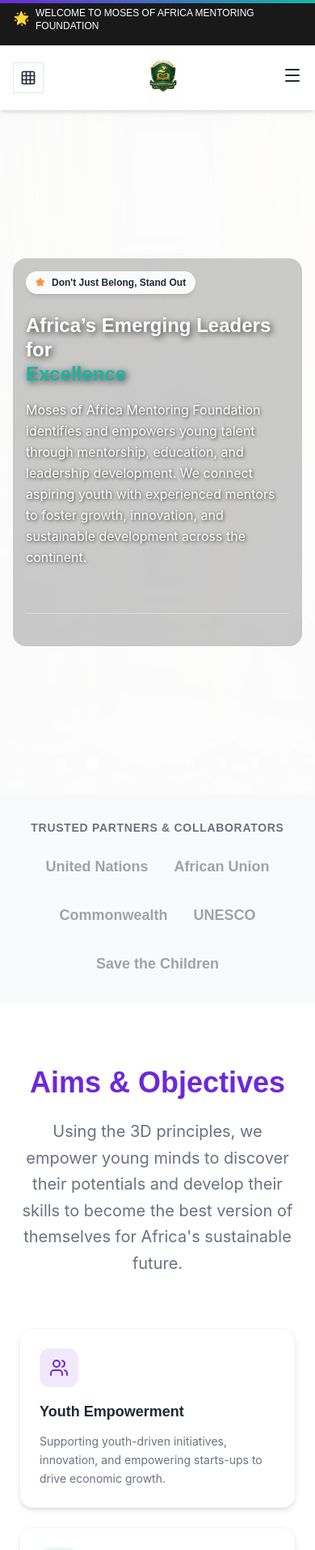
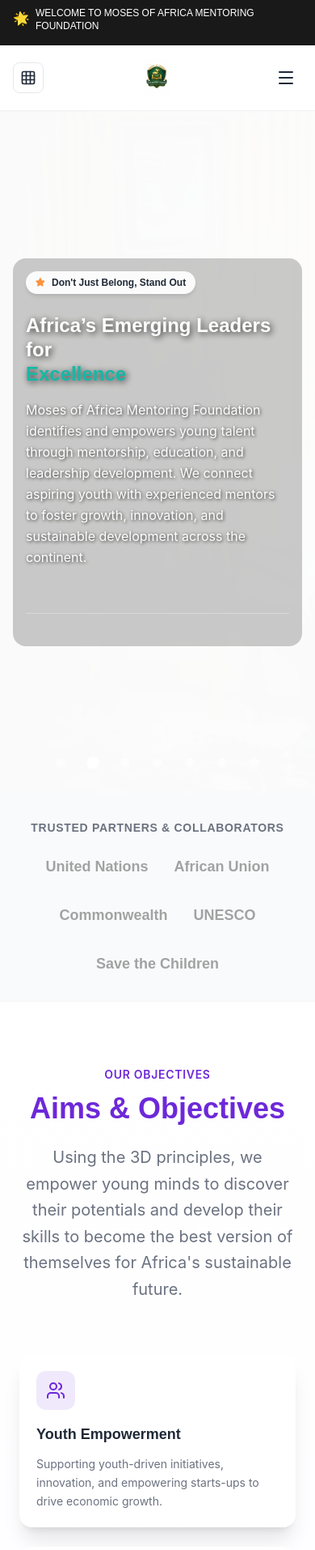
Before and after one commit to YongoDavid/MOA-Foundation, a React (Create React App) app: page / in a window 390 px wide. Shown: the top 1914 px of the page at 81% size. Built offline with nearby package versions, Linux system fonts and the light colour scheme.

Commit message:
Optimization 3

```diff
--- a/src/components/AboutSection.js
+++ b/src/components/AboutSection.js
@@ -85,14 +85,19 @@
       <div className="max-w-7xl mx-auto px-6">
 
         {/* Section Heading */}
+        {/* Section Heading */}
         <motion.div
           initial={{ opacity: 0, y: 30 }}
           animate={isInView ? { opacity: 1, y: 0 } : { opacity: 0, y: 30 }}
           transition={{ duration: 0.8 }}
           className="text-center mb-16"
         >
-          {/* <h2 className="text-sm font-bold text-teal tracking-widest uppercase mb-2">Who We Are</h2> */}
-          {/* <h3 className="text-3xl md:text-4xl font-heading font-bold text-royal-purple">Our Mission & Vision</h3> */}
+          <span className="text-royal-purple font-semibold tracking-wider uppercase text-sm mb-3 block">
+            WHO WE ARE
+          </span>
+          <h2 className="text-3xl md:text-5xl font-heading font-bold text-dark-navy mb-6 leading-tight">
+            Empowering Africa's Future Leaders
+          </h2>
         </motion.div>
 
         <div className="grid grid-cols-1 lg:grid-cols-2 gap-16 items-start">
--- a/src/components/CTASection.js
+++ b/src/components/CTASection.js
@@ -41,9 +41,12 @@
                     initial={{ opacity: 0, y: 20 }}
                     whileInView={{ opacity: 1, y: 0 }}
                     viewport={{ once: true }}
-                    className="text-center mb-16"
+                    className="text-center mb-10 md:mb-16"
                 >
-                    <h2 className="text-4xl md:text-5xl font-heading font-bold text-dark-navy mb-6">
+                    <span className="text-royal-purple font-semibold tracking-wider uppercase text-sm mb-3 block">
+                        JOIN THE MOVEMENT
+                    </span>
+                    <h2 className="text-3xl md:text-5xl font-heading font-bold text-dark-navy mb-6">
                         Get Involved
                     </h2>
                     <p className="text-xl font-sans text-medium-gray max-w-2xl mx-auto">
@@ -51,32 +54,35 @@
                     </p>
                 </motion.div>
 
-                <div className="grid grid-cols-1 md:grid-cols-3 gap-8">
+                <div className="flex overflow-x-auto snap-x snap-mandatory gap-4 pb-8 -mx-6 px-6 md:grid md:grid-cols-3 md:gap-8 md:mx-auto md:px-0 md:pb-0 scrollbar-hide">
                     {cards.map((card, index) => {
                         const Icon = card.icon
                         return (
                             <motion.div
                                 key={index}
-                                initial={{ opacity: 0, y: 20 }}
-                                whileInView={{ opacity: 1, y: 0 }}
+                                initial={{ opacity: 0, y: 20, scale: 0.9 }}
+                                whileInView={{ opacity: 1, y: 0, scale: 1 }}
                                 viewport={{ once: true }}
                                 transition={{ delay: index * 0.1 }}
                                 whileHover={{ y: -5 }}
-                                className={`rounded-3xl p-6 md:p-8 bg-gradient-to-br ${card.gradient} border border-gray-100 shadow-soft hover:shadow-xl transition-all duration-300 flex flex-col items-center text-center group`}
+                                className={`min-w-[85vw] md:min-w-0 snap-center rounded-3xl p-6 md:p-8 bg-white/80 backdrop-blur-md border border-white/20 shadow-xl hover:shadow-2xl transition-all duration-300 flex flex-col items-center text-center group relative overflow-hidden`}
                             >
-                                <div className={`w-14 h-14 md:w-16 md:h-16 rounded-2xl flex items-center justify-center mb-5 md:mb-6 bg-white shadow-sm group-hover:scale-110 transition-transform duration-300`}>
+                                {/* Subtle gradient overlay to keep branding colors */}
+                                <div className={`absolute inset-0 bg-gradient-to-br ${card.gradient} opacity-50`} />
+
+                                <div className={`relative z-10 w-14 h-14 md:w-16 md:h-16 rounded-2xl flex items-center justify-center mb-5 md:mb-6 bg-white shadow-sm group-hover:scale-110 transition-transform duration-300`}>
                                     <Icon className={`w-6 h-6 md:w-8 md:h-8 text-${card.color}`} />
                                 </div>
 
-                                <h3 className="text-xl md:text-2xl font-heading font-bold text-dark-navy mb-3 md:mb-4">
+                                <h3 className="relative z-10 text-xl md:text-2xl font-heading font-bold text-dark-navy mb-3 md:mb-4">
                                     {card.title}
                                 </h3>
 
-                                <p className="text-sm md:text-base text-medium-gray font-sans mb-6 md:mb-8 flex-grow">
+                                <p className="relative z-10 text-sm md:text-base text-medium-gray font-sans mb-6 md:mb-8 flex-grow">
                                     {card.description}
                                 </p>
 
-                                <motion.button whileTap={{ scale: 0.95 }} className={`w-full py-4 rounded-xl text-white font-heading font-semibold ${card.btnColor} flex items-center justify-center gap-2 transition-colors shadow-md`}>
+                                <motion.button whileTap={{ scale: 0.95 }} className={`relative z-10 w-full py-4 rounded-xl text-white font-heading font-semibold ${card.btnColor} flex items-center justify-center gap-2 transition-colors shadow-md`}>
                                     {card.action}
                                     <ArrowRight className="w-5 h-5" />
                                 </motion.button>
--- a/src/components/Header.js
+++ b/src/components/Header.js
@@ -33,17 +33,8 @@
 
   return (
     <>
-      {/* Top Info Bar (hidden on scroll) */}
-      <AnimatePresence>
-        {!scrolled && (
-          <motion.div
-            key="top-info"
-            initial={{ y: -50, opacity: 0 }}
-            animate={{ y: 0, opacity: 1 }}
-            exit={{ y: -50, opacity: 0 }}
-            transition={{ duration: 0.4 }}
-            className="bg-black/90 text-white py-2 px-4 sm:py-3 sm:px-6"
-          >
+      {/* Top Info Bar (scrolls away naturally) */}
+      <div className="bg-black/90 text-white py-2 px-4 sm:py-3 sm:px-6 transition-all duration-300 relative z-[60]">
         <div className="max-w-7xl mx-auto flex flex-col sm:flex-row items-center justify-between gap-2 sm:gap-0">
           <div className="flex items-center space-x-2">
             <motion.div animate={{ rotate: 360 }} transition={{ duration: 2, repeat: Number.POSITIVE_INFINITY }}>
@@ -76,23 +67,17 @@
             </div>
           </div>
         </div>
-          </motion.div>
-        )}
-      </AnimatePresence>
+      </div>
 
-      {/* Main Header (hidden on scroll) */}
-      <AnimatePresence>
-        {!scrolled && (
-          <motion.header
-            key="main-header"
-            initial={{ y: -100, opacity: 0 }}
-            animate={{ y: 0, opacity: 1 }}
-            exit={{ y: -100, opacity: 0 }}
-            transition={{ duration: 0.6, ease: "easeOut", delay: 0.1 }}
-            className={`sticky top-0 w-full z-50 transition-all duration-300 ${"bg-white shadow-soft"}`}
+      {/* Main Header (Sticky) */}
+      <header
+        className={`sticky top-0 w-full z-50 transition-all duration-300 ${scrolled
+          ? "bg-white/95 backdrop-blur-md shadow-sm h-16 md:h-20"
+          : "bg-white/90 backdrop-blur-md shadow-sm h-20 md:h-24"
+          }`}
       >
-            <div className="max-w-7xl mx-auto px-4 sm:px-6">
-              <div className="flex items-center justify-between h-20 md:h-24">
+        <div className="max-w-7xl mx-auto px-4 sm:px-6 h-full">
+          <div className="flex items-center justify-between h-full transition-all duration-300">
             {/* Left Icons (mobile: visible on left; desktop: ordered to the right) */}
             <div className="flex items-center space-x-3 order-1 md:order-3">
               <motion.button
@@ -102,7 +87,7 @@
                 whileHover={{ rotate: 90 }}
                 type="button"
                 onClick={() => setIsBookNowOpen(true)}
-                    className="flex items-center justify-center border border-light-gray hover:bg-gray-100 p-2"
+                className="flex items-center justify-center border border-light-gray hover:bg-gray-100 p-2 rounded-lg"
                 aria-label="Book Now"
               >
                 <Grid3X3 className="h-5 w-5 text-dark-gray" />
@@ -111,10 +96,9 @@
 
             {/* Logo (center on mobile, left on md+) */}
             <motion.div whileHover={{ scale: 1.05 }} className="order-2 md:order-1 flex-1 flex items-center justify-center md:justify-start">
-                  <motion.img src={Logo1} alt="MOA Logo" className="h-16 md:h-20 w-auto" style={{ objectFit: 'contain' }} />
+              <motion.img src={Logo1} alt="MOA Logo" className={`w-auto transition-all duration-300 ${scrolled ? 'h-10 md:h-16' : 'h-12 md:h-20'}`} style={{ objectFit: 'contain' }} />
               <motion.div className="ml-2 hidden md:flex flex-col">
                 <div className="text-sm md:text-base font-heading font-bold text-dark-navy">MOSES OF AFRICA MENTORING FOUNDATION</div>
-                    {/* <div className="text-xs md:text-sm font-poppins font-medium text-orange-accent">MOSES OF AFRICA MENTORING FOUNDATION</div> */}
               </motion.div>
             </motion.div>
 
@@ -133,18 +117,36 @@
                       }
                     }}
                     initial={{ opacity: 0, y: -20 }}
-                        animate={{ opacity: 1, y: 0 }}
+                    animate={{
+                      opacity: 1,
+                      y: 0,
+                      ...(isDonation ? {
+                        boxShadow: ["0 4px 6px -1px rgba(0, 0, 0, 0.1)", "0 10px 15px -3px rgba(109, 40, 217, 0.3)", "0 4px 6px -1px rgba(0, 0, 0, 0.1)"],
+                        scale: [1, 1.05, 1],
+                        transition: {
+                          scale: {
+                            duration: 2,
+                            repeat: Number.POSITIVE_INFINITY,
+                            repeatType: "reverse"
+                          },
+                          default: { duration: 0.6, delay: 0.05 * index }
+                        }
+                      } : {})
+                    }}
                     transition={{ duration: 0.6, delay: 0.05 * index }}
                     whileHover={isDonation ? { scale: 1.05 } : {
                       scale: 1.05,
                       color: "#6D28D9",
                     }}
-                        className={`font-heading font-medium text-sm transition-all duration-300 px-4 py-2 rounded-md ${isDonation
-                          ? "bg-royal-purple text-white shadow-md hover:bg-royal-purple/90 ml-4"
-                          : "text-dark-gray hover:text-royal-purple hover:bg-royal-purple/10"
+                    className={`font-heading font-medium text-sm transition-all duration-300 px-4 py-2 rounded-md relative group ${isDonation
+                      ? "bg-royal-purple text-white hover:bg-royal-purple/90 ml-4 border border-transparent"
+                      : "text-dark-gray hover:text-royal-purple"
                       }`}
                   >
                     {item.name}
+                    {!isDonation && (
+                      <span className="absolute bottom-0 left-0 w-0 h-0.5 bg-royal-purple transition-all duration-300 group-hover:w-full opacity-0 group-hover:opacity-100" />
+                    )}
                   </motion.a>
                 )
               })}
@@ -153,7 +155,7 @@
             {/* Hamburger (always on right) */}
             <div className="order-3 md:order-4">
               <motion.div whileTap={{ scale: 0.9 }}>
-                    <button type="button" className="lg:hidden" onClick={() => setIsMenuOpen(!isMenuOpen)}>
+                <button type="button" className="lg:hidden p-2" onClick={() => setIsMenuOpen(!isMenuOpen)}>
                   <AnimatePresence mode="wait">
                     {isMenuOpen ? (
                       <motion.div
@@ -190,7 +192,7 @@
                 animate={{ opacity: 1, height: "auto" }}
                 exit={{ opacity: 0, height: 0 }}
                 transition={{ duration: 0.3 }}
-                    className="lg:hidden py-4 border-t border-light-gray overflow-hidden"
+                className="lg:hidden py-6 border-t border-gray-100/50 overflow-hidden bg-white/95 backdrop-blur-md shadow-xl rounded-b-2xl absolute left-0 right-0 top-full px-6"
               >
                 <nav className="flex flex-col space-y-2">
                   {navItems.map((item, index) => (
@@ -257,9 +259,7 @@
             )}
           </AnimatePresence>
         </div>
-          </motion.header>
-        )}
-      </AnimatePresence>
+      </header>
 
       {/* Book Now Modal */}
       <BookNowModal isOpen={isBookNowOpen} onClose={() => setIsBookNowOpen(false)} />
--- a/src/components/HeroSection.js
+++ b/src/components/HeroSection.js
@@ -64,7 +64,7 @@
   };
 
   return (
-    <section className="relative min-h-screen flex items-center overflow-hidden">
+    <section className="relative min-h-[100dvh] flex items-center overflow-hidden">
       <div className="absolute inset-0">
         <AnimatePresence mode="wait">
           <motion.div
@@ -75,11 +75,12 @@
             transition={{ duration: 2, ease: "easeOut" }}
             className="absolute inset-0"
           >
-            <div className="absolute inset-0 bg-gradient-to-r from-black/70 via-black/50 to-black/30 z-10" />
+            {/* Reduced gradient opacity slightly for cleaner look, but kept dark enough for text */}
+            <div className="absolute inset-0 bg-gradient-to-r from-black/80 via-black/50 to-black/30 z-10" />
             <motion.img
               initial={{ scale: 1 }}
-              animate={{ scale: 1.05 }}
-              transition={{ duration: 6, ease: "linear", repeat: 0 }}
+              animate={{ scale: 1.1 }}
+              transition={{ duration: 20, ease: "linear", repeat: 0 }}
               src={heroImages[currentImage].src || "/placeholder.svg"}
               alt={heroImages[currentImage].alt}
               className="w-full h-full object-cover object-center"
@@ -89,14 +90,14 @@
 
         <button
           onClick={prevImage}
-          className="absolute left-2 md:left-6 top-1/2 -translate-y-1/2 z-20 bg-white/20 backdrop-blur-sm hover:bg-white/30 p-4 rounded-full transition-all duration-300 group touch-manipulation"
+          className="hidden md:block absolute left-6 top-1/2 -translate-y-1/2 z-20 bg-white/10 backdrop-blur-md hover:bg-white/30 p-4 rounded-full transition-all duration-300 group touch-manipulation border border-white/20"
           aria-label="Previous Image"
         >
           <ChevronLeft className="h-6 w-6 text-white group-hover:scale-110 transition-transform" />
         </button>
         <button
           onClick={nextImage}
-          className="absolute right-2 md:right-6 top-1/2 -translate-y-1/2 z-20 bg-white/20 backdrop-blur-sm hover:bg-white/30 p-4 rounded-full transition-all duration-300 group touch-manipulation"
+          className="hidden md:block absolute right-6 top-1/2 -translate-y-1/2 z-20 bg-white/10 backdrop-blur-md hover:bg-white/30 p-4 rounded-full transition-all duration-300 group touch-manipulation border border-white/20"
           aria-label="Next Image"
         >
           <ChevronRight className="h-6 w-6 text-white group-hover:scale-110 transition-transform" />
--- a/src/components/NewsletterSection.js
+++ b/src/components/NewsletterSection.js
@@ -89,6 +89,18 @@
               </motion.div>
             </motion.div>
 
+            <motion.div
+              initial={{ opacity: 0, y: 20 }}
+              whileInView={{ opacity: 1, y: 0 }}
+              viewport={{ once: true }}
+              transition={{ delay: 0.3 }}
+              className="mb-4"
+            >
+              <span className="text-white/80 font-semibold tracking-wider uppercase text-sm">
+                STAY UPDATED
+              </span>
+            </motion.div>
+
             <motion.h2
               initial={{ opacity: 0, y: 30 }}
               animate={isInView ? { opacity: 1, y: 0 } : { opacity: 0, y: 30 }}
--- a/src/components/ProgramsSection.js
+++ b/src/components/ProgramsSection.js
@@ -92,7 +92,7 @@
   }
 
   return (
-    <section id="programs" style={{ scrollMarginTop: '5rem' }} className="py-20 bg-white" ref={ref}>
+    <section id="programs" style={{ scrollMarginTop: '5rem' }} className="py-20 bg-gradient-to-b from-white via-purple-50/30 to-white" ref={ref}>
       <div className="max-w-7xl mx-auto px-6">
 
         {/* Section Header */}
@@ -102,6 +102,9 @@
           transition={{ duration: 0.8 }}
           className="text-center mb-16"
         >
+          <span className="text-royal-purple font-semibold tracking-wider uppercase text-sm mb-3 block">
+            OUR OBJECTIVES
+          </span>
           <h2 className="text-4xl md:text-5xl font-heading font-bold text-royal-purple mb-6">
             Aims & Objectives
           </h2>
@@ -118,11 +121,11 @@
             return (
               <motion.div
                 key={index}
-                initial={{ opacity: 0, y: 20 }}
-                animate={isInView ? { opacity: 1, y: 0 } : { opacity: 0, y: 20 }}
+                initial={{ opacity: 0, y: 20, scale: 0.9 }}
+                animate={isInView ? { opacity: 1, y: 0, scale: 1 } : { opacity: 0, y: 20, scale: 0.9 }}
                 transition={{ duration: 0.4, delay: index * 0.05 }}
                 whileHover={{ y: -5 }}
-                className="bg-white p-6 rounded-2xl shadow-soft border border-gray-100 hover:shadow-medium transition-all"
+                className="bg-white/80 backdrop-blur-md p-5 md:p-6 rounded-2xl shadow-xl border border-white/20 hover:shadow-2xl transition-all"
               >
                 <div className={`w-12 h-12 rounded-xl ${feature.bgColor} flex items-center justify-center mb-4`}>
                   <Icon className={`h-6 w-6 ${feature.color}`} />
@@ -164,7 +167,7 @@
           </div>
 
           {/* Tab Content */}
-          <div className="bg-gray-50 rounded-3xl p-8 md:p-12 border border-gray-100 shadow-sm min-h-[400px]">
+          <div className="bg-white/60 backdrop-blur-md rounded-3xl p-8 md:p-12 border border-white/20 shadow-xl min-h-[400px]">
             <AnimatePresence mode="wait">
               <motion.div
                 key={activeTab}
--- a/src/components/TestimonialsCarousel.js
+++ b/src/components/TestimonialsCarousel.js
@@ -83,15 +83,19 @@
     }
 
     return (
-        <section id="community" className="py-20 bg-gradient-to-br from-royal-purple/5 to-teal/5">
+        <section id="community" className="py-20 bg-gradient-to-b from-white via-teal-50/30 to-white">
             <div className="max-w-6xl mx-auto px-6">
                 <motion.div
                     initial={{ opacity: 0, y: 30 }}
                     whileInView={{ opacity: 1, y: 0 }}
-                    transition={{ duration: 0.8 }}
                     viewport={{ once: true }}
-                    className="text-center mb-16"
+                    className="relative z-10 text-center"
                 >
+                    <div className="mb-4">
+                        <span className="text-royal-purple font-semibold tracking-wider uppercase text-sm block">
+                            COMMUNITY VOICES
+                        </span>
+                    </div>
                     <h2 className="text-4xl md:text-5xl font-heading font-bold text-royal-purple mb-6">Voices of Impact</h2>
                     <p className="text-xl font-sans text-medium-gray max-w-3xl mx-auto leading-relaxed">
                         Real stories from the real people building the future of Africa with us.
```
Also changed, not shown: 1 other file (tests, documents, lock files or other folders). Lines whose indentation alone changed are shown as unchanged.
